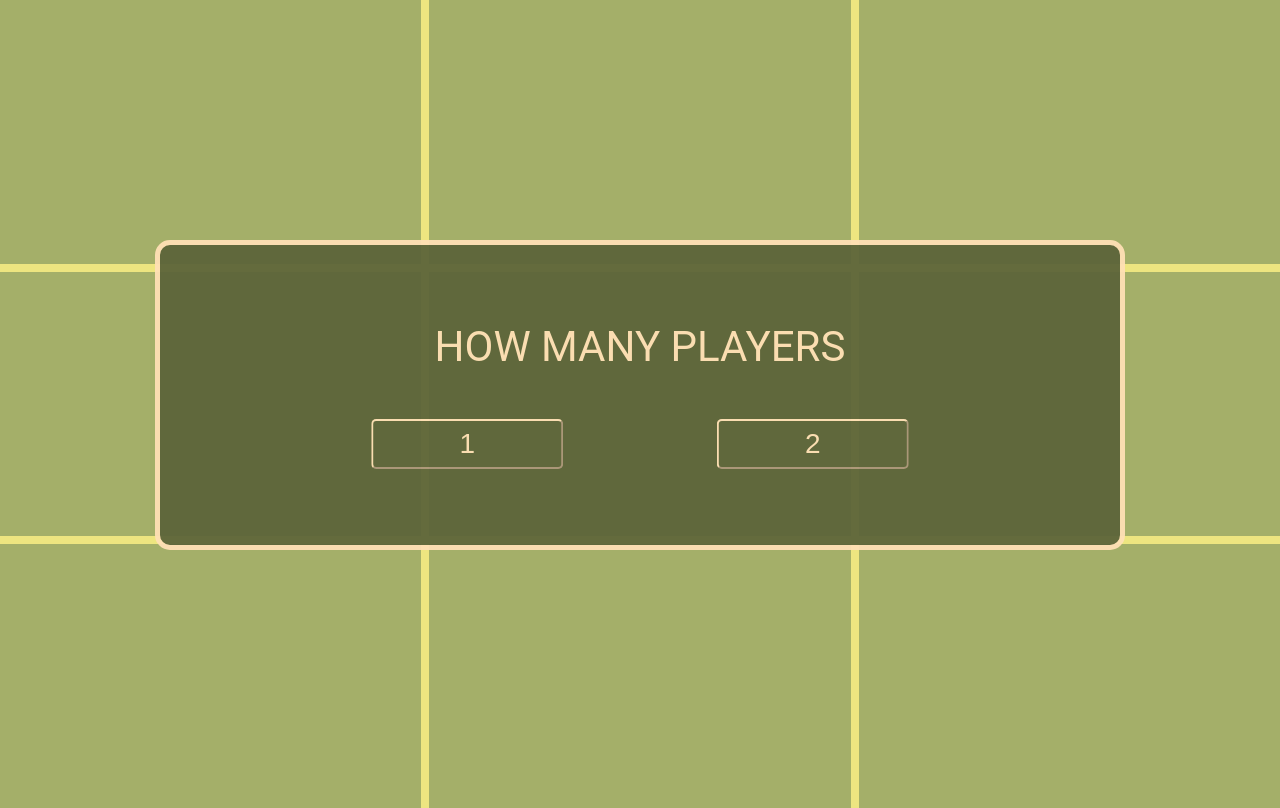
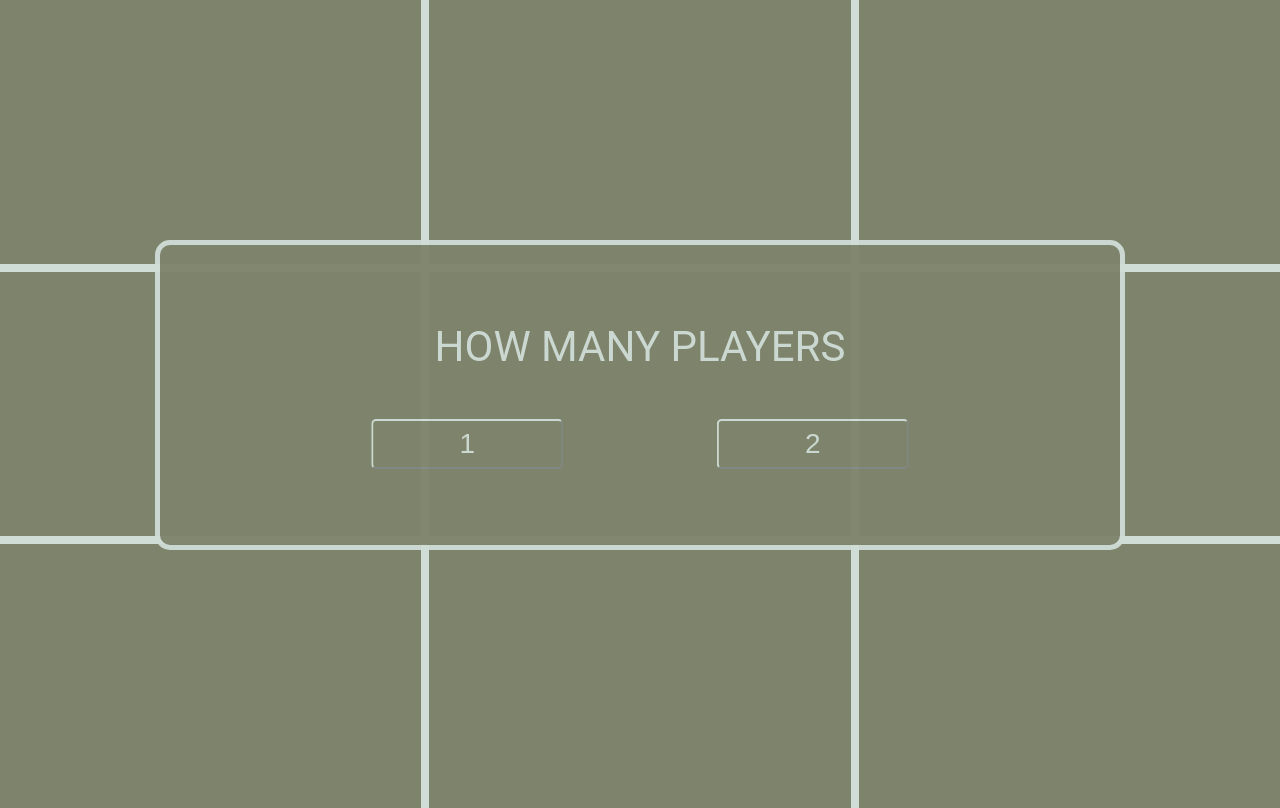
Before and after one commit to TheNewStyles/TicTacToe, a plain HTML site: page index.html in a window 1280 px wide. Drawn offline with nearby package versions, Linux system fonts and the light colour scheme.

Commit message:
Change color scheme

```diff
--- a/styles/main.css
+++ b/styles/main.css
@@ -21,9 +21,9 @@ html, body {
 
 .main {
     min-height: 33vh;
-    background: #A4AF69;
+    background: #7E846B;
     flex: 1 auto;
-    border: 4px solid #EDE580;
+    border: 4px solid #D0DDD7;
     font-size: 7em;
     color: #FFE0B5;
     line-height: 28vh;
@@ -33,10 +33,10 @@ html, body {
 .popup-div {
     height: 300px;
     width: 75%;
-    background-color: #5d653a;
+    background-color: #7E846B;
     opacity: 0.95;
 
-    border: 5px solid #FFE0B5;
+    border: 5px solid #D0DDD7;
     border-radius: 15px;
 
     position: absolute;
@@ -46,7 +46,7 @@ html, body {
 }
 
 .popup-div div{
-    color: #FFE0B5;
+    color: #D0DDD7;
     font-size: 3rem;
     text-align: center;
     vertical-align: middle;
@@ -66,9 +66,9 @@ html, body {
     margin-top: 5%;
 
     border-radius: 5px;
-    border-color: #FFE0B5;
+    border-color: #D0DDD7;
 
-    color: #FFE0B5;
+    color: #D0DDD7;
     font-size: 2rem;
 }
 
```
